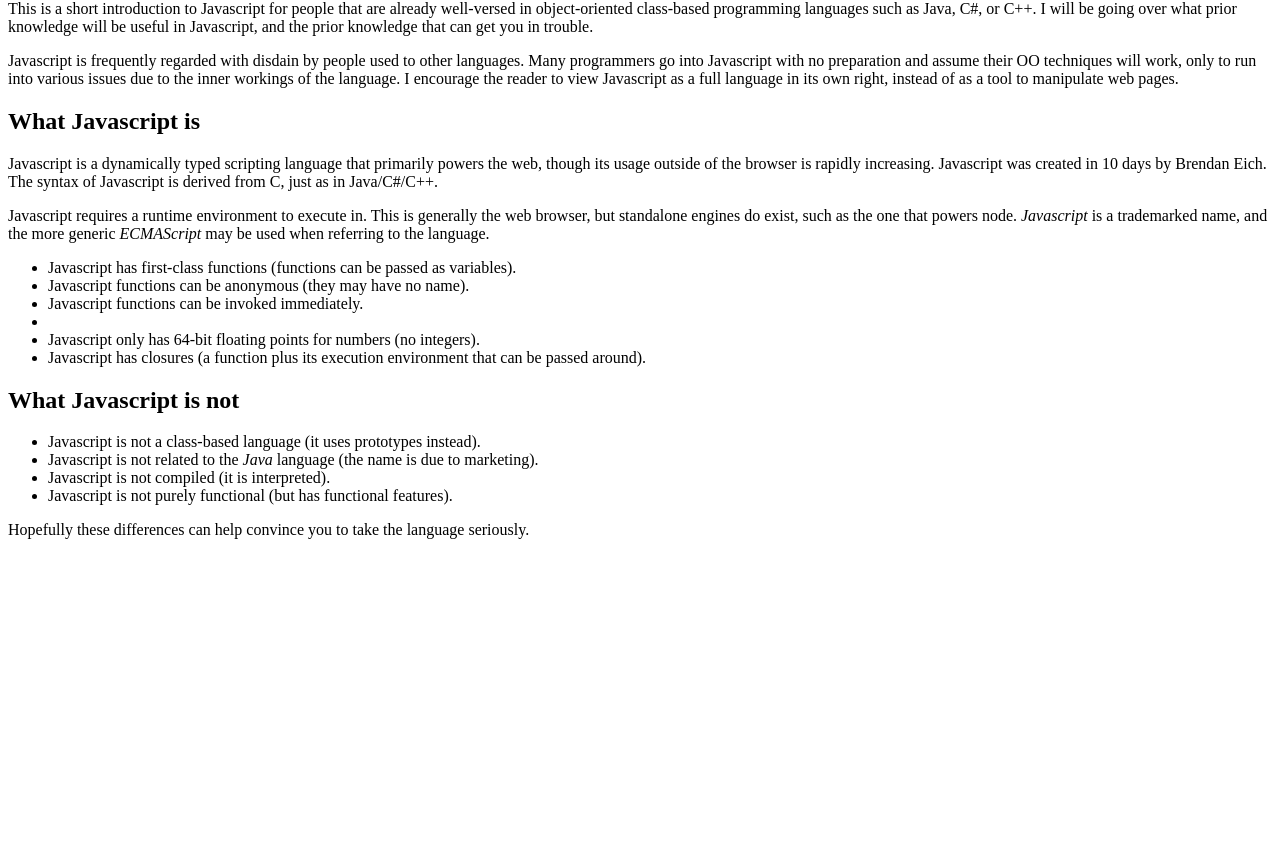
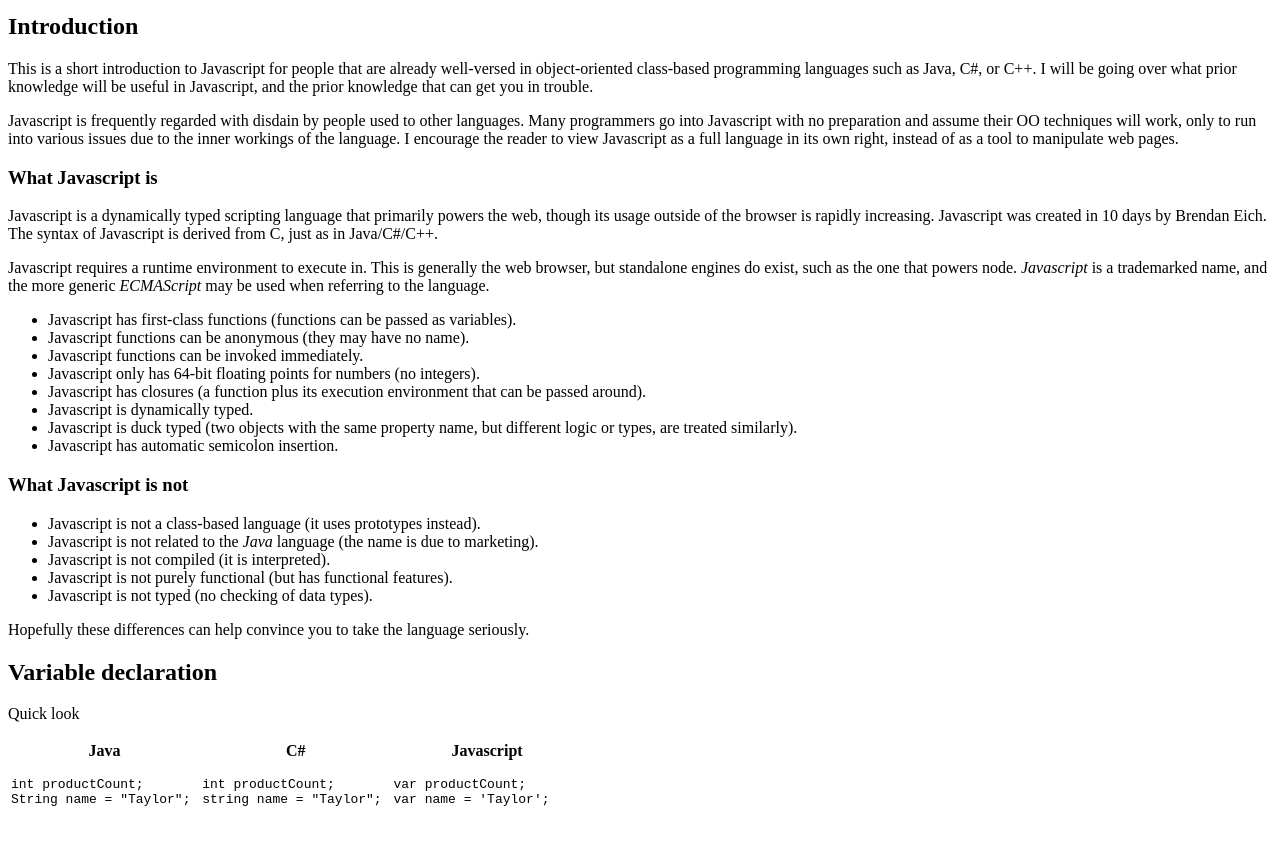
Before and after one commit to sabarjp/sabarjp.github.io, a plain HTML site: page index.html in a window 1280 px wide. Shown: the part 67-913 px from the top of the page. Before the commit the page ends 800 px from the top, so only its background shows below. Drawn offline with Linux system fonts and the light colour scheme.

Commit message:
added variable declaration section

```diff
--- a/index.html
+++ b/index.html
@@ -5,8 +5,10 @@
 </head>
 
 <body>
+    <h1>Javascript for Java/C# Developers</h1>
+
     <section id="introduction">
-        <h1>Introduction</h1>
+        <h2>Introduction</h2>
 
         <p>
             This is a short introduction to Javascript for people that are already well-versed
@@ -22,7 +24,7 @@
             view Javascript as a full language in its own right, instead of as a tool to manipulate web pages.
         </p>
 
-        <h2>What Javascript is</h2>
+        <h3>What Javascript is</h3>
 
         <p>
             Javascript is a dynamically typed scripting language that primarily powers the web,
@@ -39,23 +41,65 @@
         <ul>
             <li>Javascript has first-class functions (functions can be passed as variables).</li>
             <li>Javascript functions can be anonymous (they may have no name).</li>
-            <li>Javascript functions can be invoked immediately.<li>
+            <li>Javascript functions can be invoked immediately.</li>
             <li>Javascript only has 64-bit floating points for numbers (no integers).</li>
             <li>Javascript has closures (a function plus its execution environment that can be passed around).</li>
+            <li>Javascript is dynamically typed.</li>
+            <li>Javascript is duck typed (two objects with the same property name, but different logic or types, are treated similarly).</li>
+            <li>Javascript has automatic semicolon insertion.</li>
         </ul>
 
-        <h2>What Javascript is not</h2>
+        <h3>What Javascript is not</h3>
 
         <ul>
             <li>Javascript is not a class-based language (it uses prototypes instead).</li>
             <li>Javascript is not related to the <i>Java</i> language (the name is due to marketing).</li>
             <li>Javascript is not compiled (it is interpreted).</li>
             <li>Javascript is not purely functional (but has functional features).</li>
+            <li>Javascript is not typed (no checking of data types).</li>
         </ul>
 
         <p>
             Hopefully these differences can help convince you to take the language seriously.
         </p>
     </section>
+
+    <section id="variable-declaration">
+        <h2>Variable declaration</h2>
+
+        <p>Quick look</p>
+        <table>
+            <thead>
+                <tr>
+                    <th>Java</th>
+                    <th>C#</th>
+                    <th>Javascript</th>
+                </tr>
+            </thead>
+            <tbody>
+                <tr>
+                    <td>
+                        <pre>
+int productCount;
+String name = "Taylor";
+                        </pre>
+                    </td>
+                    <td>
+                        <pre>
+int productCount;
+string name = "Taylor";
+                        </pre>
+                    </td>
+                    <td>
+                        <pre>
+var productCount;
+var name = 'Taylor';
+                        </pre>
+                    </td>
+                </tr>
+            </tbody>
+        </table>
+
+    </section>
 </body>
 </html>
```
